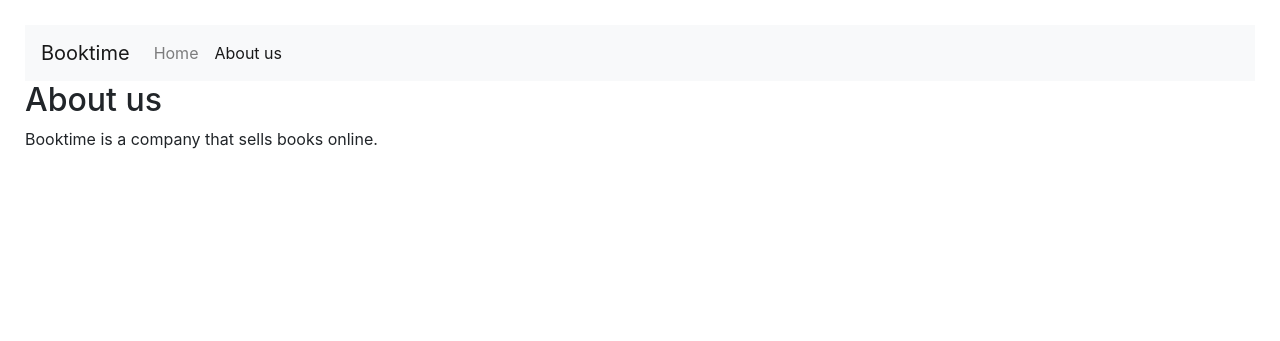
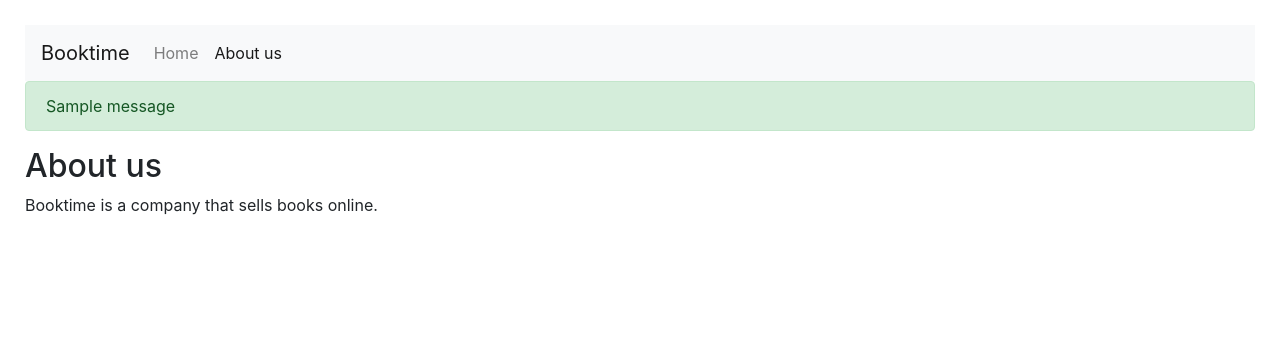
Before and after one commit to codingEzio/code_py_bookreview_django2_and_channels, a Django app: page /about-us/ in a window 1280 px wide. Shown: the top 341 px of the page. Run offline with Django 3.2, Linux system fonts and the light colour scheme; tables that the repository leaves empty hold one stand-in row (values such as "Sample post"); one stand-in notice (Sample message) is shown; parts of the project's set-up code (start-up, migrations or seed data) failed here and were passed over; some libraries are stand-ins or nearby versions.

Commit message:
Configured for display 'messages' (all kinds of: debug, info etc.)

```diff
--- a/main/templates/base.html
+++ b/main/templates/base.html
@@ -32,6 +32,12 @@
         </div>
     </nav>
 
+    {% for message in messages %}
+        <div class="alert alert-{{ message.tags }}">
+            {{ message }}
+        </div>
+    {% endfor %}
+
     {% block content %}
     {% endblock content %}
 
```
